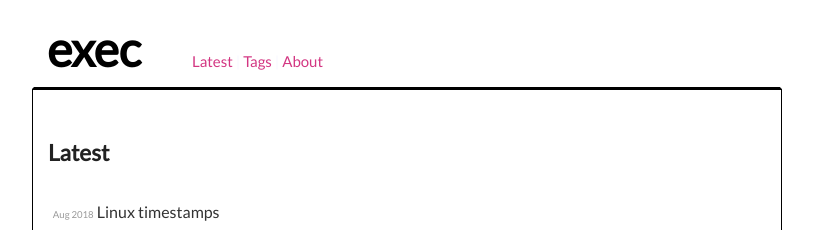
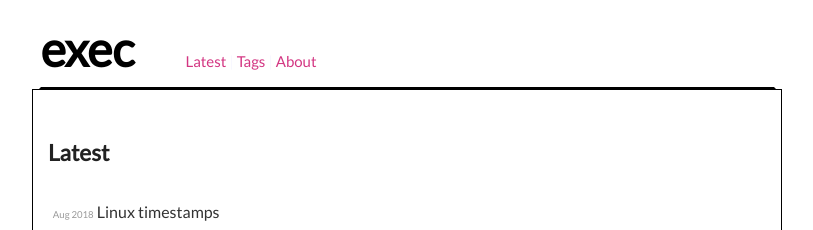
Before and after one commit to execas/execas.github.io, a Jekyll site: the page built from index.html, in a window 1280 px wide. Shown: the top 230 px of the page, without its empty margins (233-1046 px from the left). Built offline with Jekyll 4.4.1, drawn with Linux system fonts in a browser that asks for light colours.

Commit message:
Update execas.css

```diff
--- a/css/execas.css
+++ b/css/execas.css
@@ -111,10 +111,10 @@ p {
      color: #f8f8ff;
      margin:0 auto;
      max-width: 720px;
-     padding: 10px 13px 10px 13px;
+     padding: 10px 13px 10px 0px;
      border: 2px solid #ffffff;
      border-bottom: 2px solid #000000;
-     border-radius: 0px 30px 0px 0px;
+     /*border-radius: 0px 30px 0px 0px;     */
 }
 
 .header h1 {
```
